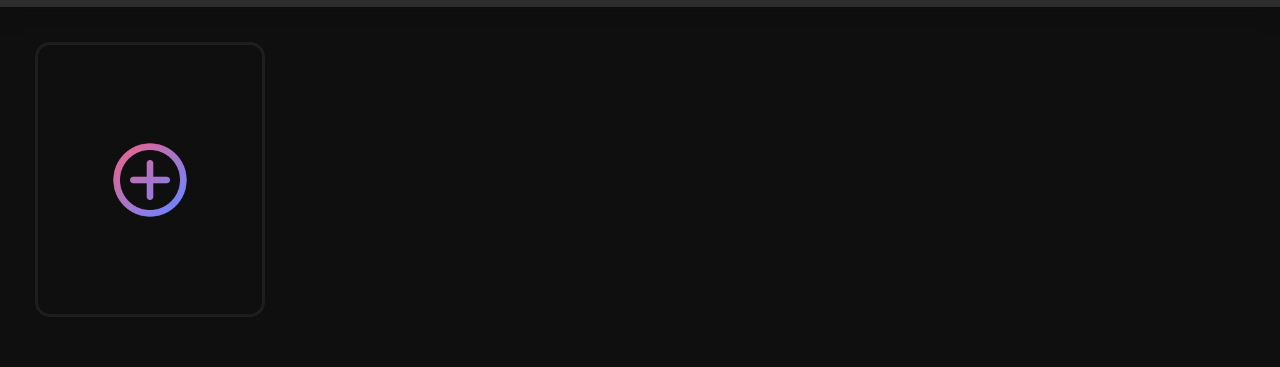
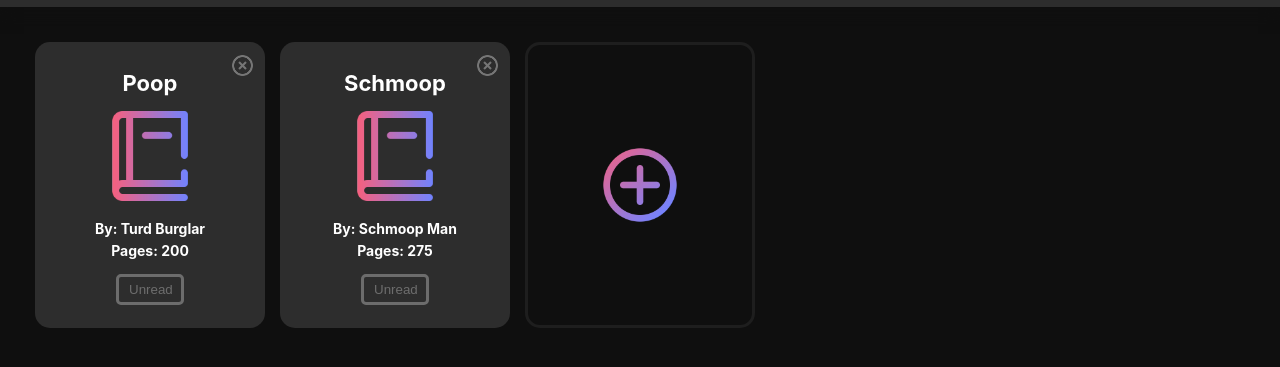
Before and after one commit to TaftSound/library, a plain HTML site: page index.html in a window 1280 px wide. Shown: the part 103-470 px from the top of the page. Drawn offline with Linux system fonts and the light colour scheme.

Commit message:
Create read button functionality

```diff
--- a/javascript.js
+++ b/javascript.js
@@ -35,7 +35,9 @@ function createBookCard(bookObject, index) {
   bookImage.alt = 'book-icon';
   bookImage.classList.add('book-icon');
   readButton.classList.add('read-button');
-  readButton.classList.add('unread');
+  if (!bookObject.haveRead) {
+    readButton.classList.add('unread');
+  }
 
   title.textContent = bookObject.title;
   author.textContent = `By: ${bookObject.author}`;
@@ -43,6 +45,7 @@ function createBookCard(bookObject, index) {
   readButton.textContent = 'Unread';
 
   deleteButton.addEventListener('click', deleteThisCard);
+  readButton.addEventListener('click', changeReadStatus);
 
   deleteButton.appendChild(deleteButtonImg);
   bookCard.appendChild(deleteButton);
@@ -62,6 +65,23 @@ function createBookCard(bookObject, index) {
     console.log(myLibrary[index]);
     myLibrary.splice(index, 1);
     displayLibrary();
+  }
+
+  function changeReadStatus() {
+    if (bookObject.haveRead) {
+      bookObject.haveRead = false;
+      console.log(bookObject.haveRead);
+      console.log(readButton);
+      readButton.classList.add('unread');
+      readButton.textContent = 'Unread';
+      return;
+    }
+    console.log(bookObject.haveRead);
+    console.log(readButton);
+    bookObject.haveRead = true;
+    readButton.classList.remove('unread');
+    readButton.textContent = 'Read';
+    return;
   }
 }
 
@@ -137,6 +157,6 @@ function undoSubmitCardForm() {
 
 // Run functions below here====================
 
-// addBookToLibrary('Poop', 'Turd Burglar', '200');
-// addBookToLibrary('Schmoop', 'Schmoop Man', '275');
+addBookToLibrary('Poop', 'Turd Burglar', '200');
+addBookToLibrary('Schmoop', 'Schmoop Man', '275');
 displayLibrary();
--- a/style.css
+++ b/style.css
@@ -98,7 +98,7 @@ h4 {
 .book-card,
 .new-card {
   background-color: var(--background-color);
-  width: clamp(225px, 100%, 245px);
+  width: clamp(225px, 100%, 265px);
   box-sizing: border-box;
   padding: 25px;
   padding-bottom: 10px;
@@ -142,15 +142,25 @@ h4 {
   right: 7.5px;
 }
 
-.read-button.unread {
-  border: solid var(--light-text-color);
+.read-button {
   padding: 5px 10px;
   margin-top: 15px;
   margin-bottom: 10px;
+  border-radius: 5px;
+  width: 68px;
+  background-color: rgba(0, 0, 0, 0.25);
+  border: solid var(--light-text-color);
+  color: var(--light-text-color);
+  font-weight: bold;
+}
+
+.read-button.unread {
+  font-weight: normal;
+  border: solid var(--light-text-color);
+  color: var(--light-text-color);
+  background-image: none;
   background-color: transparent;
-  border-radius: 5px;
-  color: var(--light-text-color);
-  opacity: 40%;
+  opacity: 30%;
 }
 
 .read-button.unread:hover {
```
